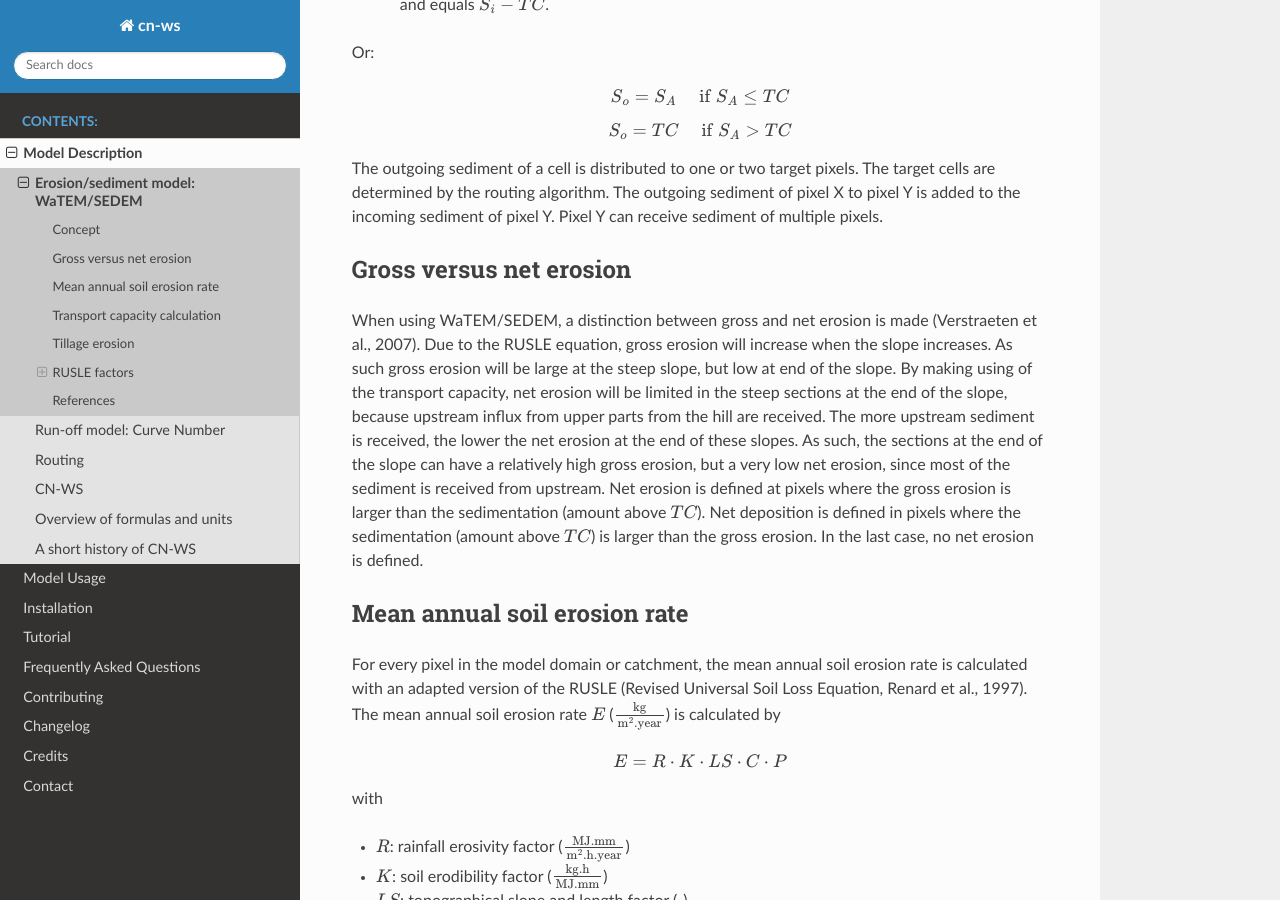
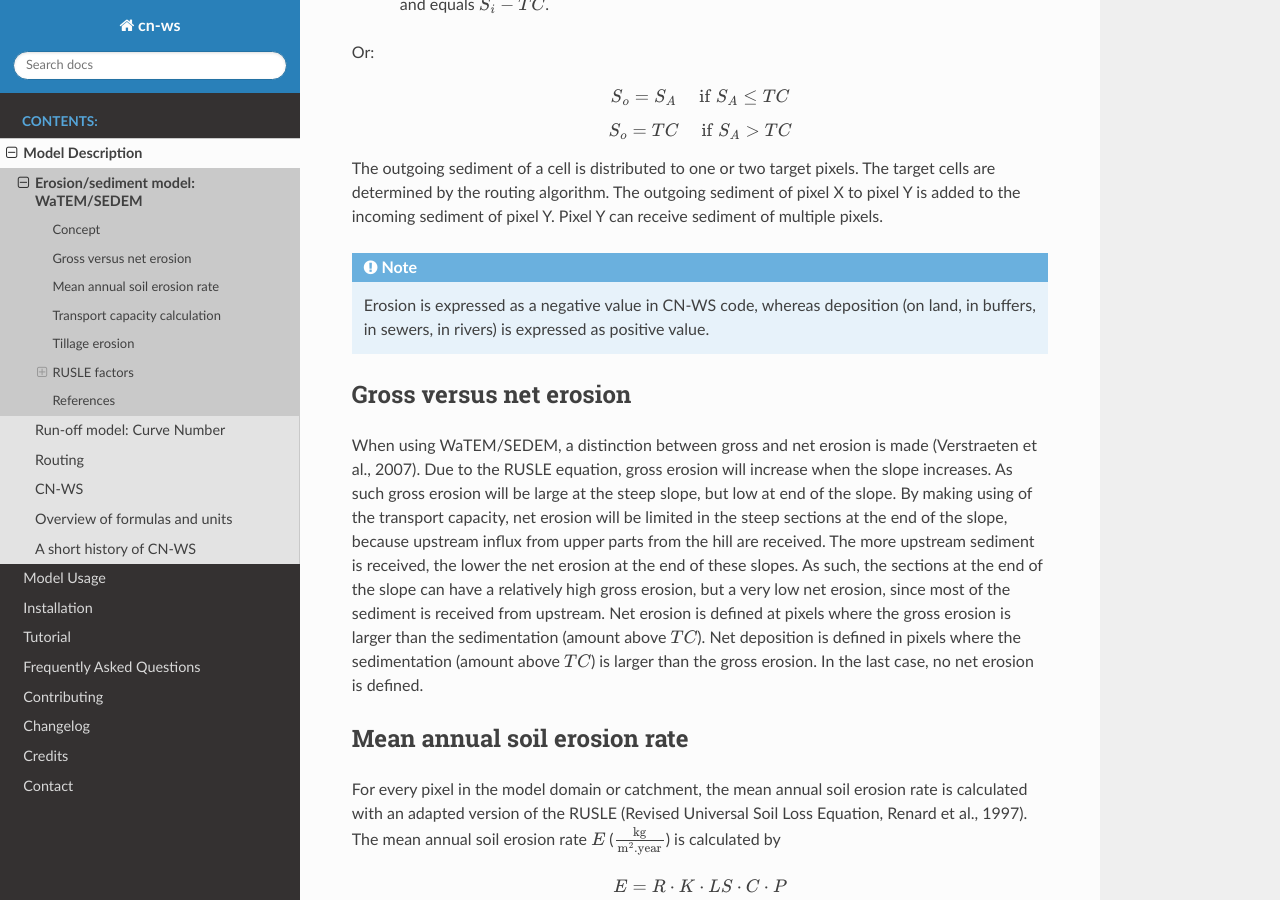
Before and after one commit to watem-sedem/watem-sedem, a Sphinx documentation site: the page built from docs/watem-sedem.rst, in a window 1280 px wide and 900 px high, scrolled down 757 px. Built offline with Sphinx 7.4.7 and the Read the Docs theme 2.0.0, drawn with Linux system fonts in a browser that asks for light colours.

Commit message:
Update watem-sedem.rst
Add note about positive and neative values

```diff
--- a/docs/watem-sedem.rst
+++ b/docs/watem-sedem.rst
@@ -49,6 +49,11 @@ The outgoing sediment of a cell is distributed to one or two target pixels.
 The target cells are determined by the routing algorithm. The outgoing
 sediment of pixel X to pixel Y is added to the incoming sediment of pixel Y.
 Pixel Y can receive sediment of multiple pixels.
+
+.. note::
+
+  Erosion is expressed as a negative value in CN-WS code, whereas deposition
+  (on land, in buffers, in sewers, in rivers) is expressed as positive value.
 
 Gross versus net erosion
 ========================
```
